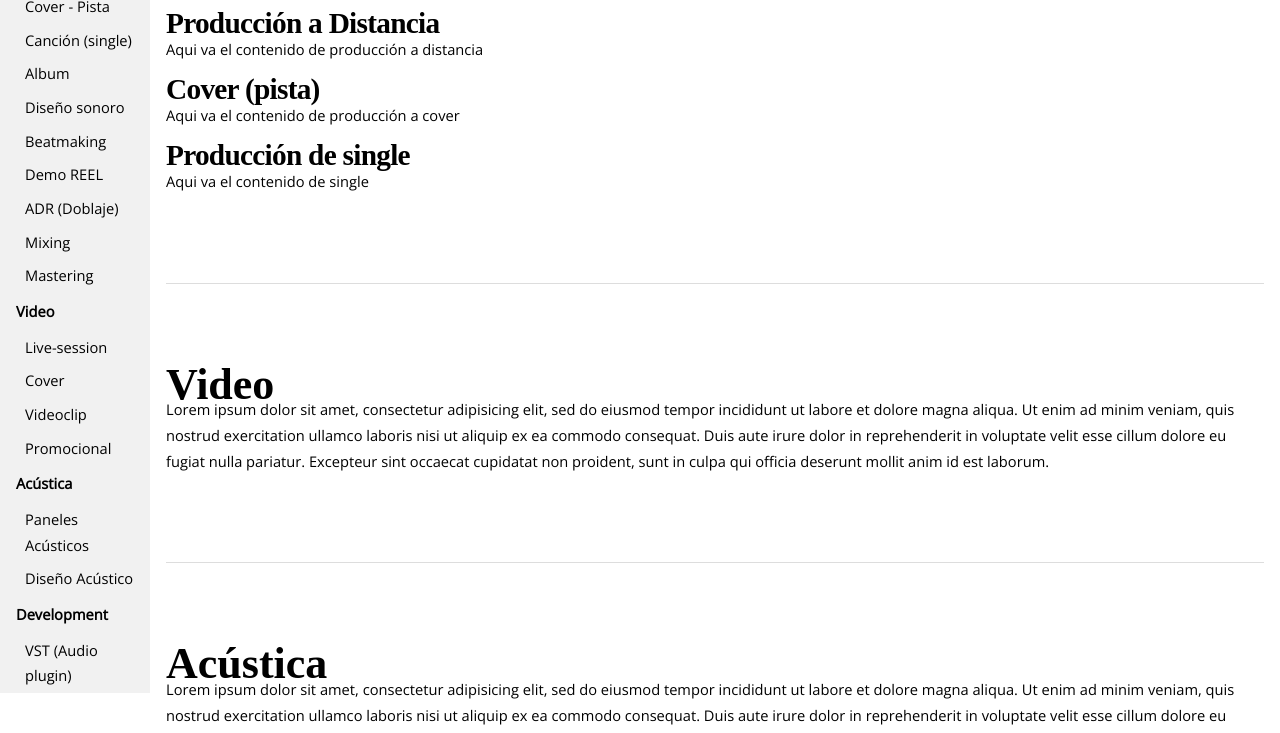
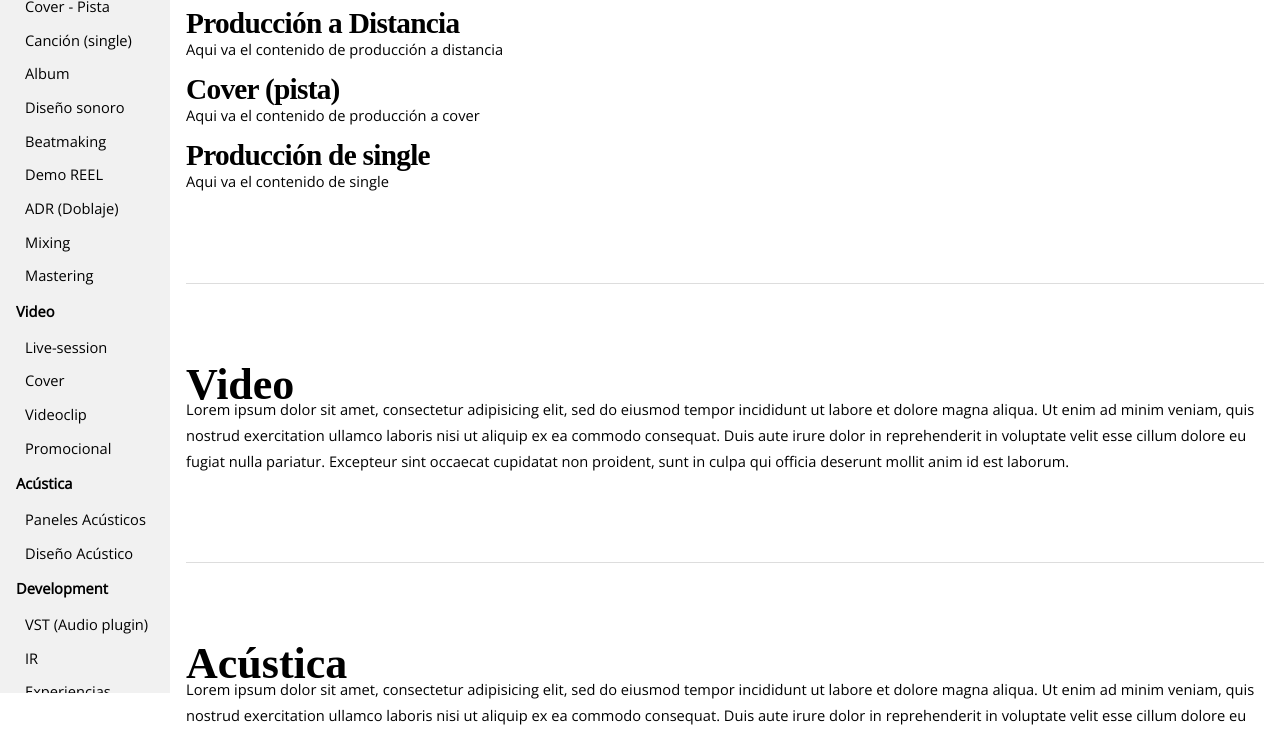
Before and after one commit to taom-productions/taom-productions.github.io, a plain HTML site: page servicios.html in a window 1280 px wide. Shown: the part 472-1205 px from the top of the page. Drawn offline with nearby package versions, Linux system fonts and the light colour scheme; a web font is replaced by a local one.

Commit message:
fixed side bar width

```diff
--- a/css/style.css
+++ b/css/style.css
@@ -1198,7 +1198,7 @@ Barra lateral de servicios:
 	margin: 0;
 	padding: 0;
 	width: 25%;
-	max-width: 150px;
+	max-width: 170px;
 	background-color: #f1f1f1;
 
 	/*position: absolute;*/
@@ -1269,7 +1269,7 @@ Barra lateral de servicios:
   */
   @media screen and (min-width: 600px) {
 	.servicios{
-	  margin-left: 150px;
+	  margin-left: 170px;
 	  /*max-width: 750px;  /*OPCIONAL */
 	}
   }
```
